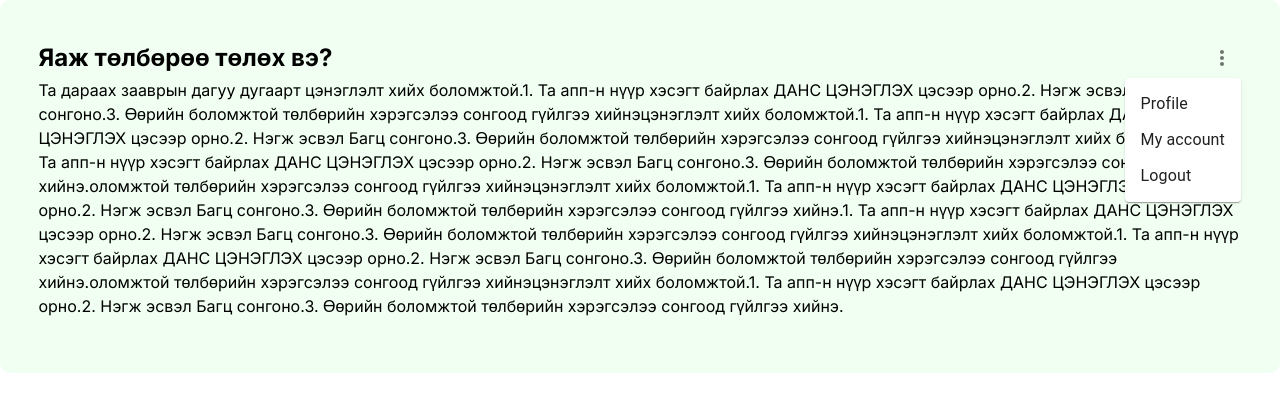
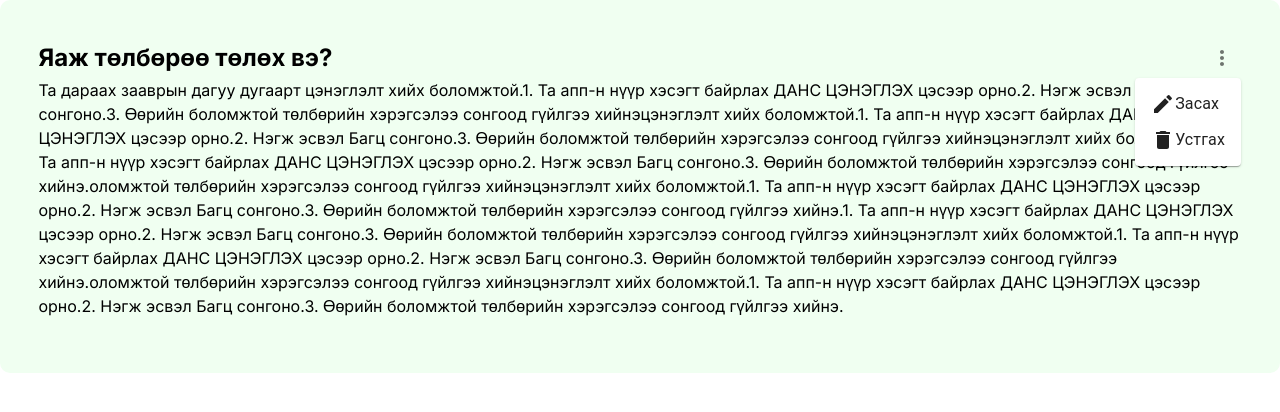
Before and after one commit to Rinn-Q/bot_builder, a Next.js app: page /components/answer in a window 1280 px wide. Both pictures are taken after a click on the button 1221 px from the left and 58 px from the top of the page. Shown: the top 412 px of the page. Built offline with nearby package versions, Linux system fonts and the light colour scheme.

Commit message:
added custom button data

```diff
--- a/app/components/answer/page.tsx
+++ b/app/components/answer/page.tsx
@@ -5,6 +5,7 @@ import { useRef, useState } from "react";
 // import
 import MoreVertIcon from '@mui/icons-material/MoreVert';
 import { IconButton } from "@mui/material";
+import {Edit,Delete } from '@mui/icons-material';
 
 // Custom components
 import CustomPopper from "../popper/page";
@@ -57,7 +58,7 @@ export default function Answer({ width, height, caption, description }: typeAnsw
                     <IconButton ref={anchorRef} sx={{ ml: 1 }} onClick={handleToggle}>
                         <MoreVertIcon />
                     </IconButton>
-                    <CustomPopper open={openPopup} anchorRef={anchorRef} handleClose={handleClose} />
+                    <CustomPopper open={openPopup} anchorRef={anchorRef} handleClose={handleClose} buttonData={[{title:"Засах",icon: Edit},{title:"Устгах",icon: Delete}]} />
                 </div>
 
                 <div className="underside_container">
--- a/app/components/popper/page.tsx
+++ b/app/components/popper/page.tsx
@@ -1,13 +1,20 @@
 import * as React from 'react';
-import { Popper, Paper, Grow, ClickAwayListener, MenuList, MenuItem } from '@mui/material';
+import { Popper, Paper, Grow, ClickAwayListener, MenuList, MenuItem, SvgIconTypeMap } from '@mui/material';
+import { OverridableComponent } from '@mui/material/OverridableComponent';
 
 interface CustomPopperProps {
     open: boolean;
     anchorRef: React.RefObject<HTMLButtonElement>;
     handleClose: (event: Event | React.SyntheticEvent) => void;
+    buttonData: Button[]
 }
 
-const CustomPopper: React.FC<CustomPopperProps> = ({ open, anchorRef, handleClose }) => {
+interface Button {
+    title : String;
+    icon : OverridableComponent<SvgIconTypeMap<{}, "svg">>
+}
+
+const CustomPopper: React.FC<CustomPopperProps> = ({ open, anchorRef, handleClose , buttonData}) => {
     return (
         <Popper
             open={open}
@@ -26,9 +33,12 @@ const CustomPopper: React.FC<CustomPopperProps> = ({ open, anchorRef, handleClos
                     <Paper>
                         <ClickAwayListener onClickAway={handleClose}>
                             <MenuList autoFocusItem={open} id="composition-menu" aria-labelledby="composition-button">
-                                <MenuItem onClick={handleClose}>Profile</MenuItem>
-                                <MenuItem onClick={handleClose}>My account</MenuItem>
-                                <MenuItem onClick={handleClose}>Logout</MenuItem>
+                                {buttonData.map((e)=>
+                                <MenuItem onClick={handleClose}>
+                                    <e.icon></e.icon>
+                                    {e.title}
+                                    </MenuItem>
+                                )}
                             </MenuList>
                         </ClickAwayListener>
                     </Paper>
```
